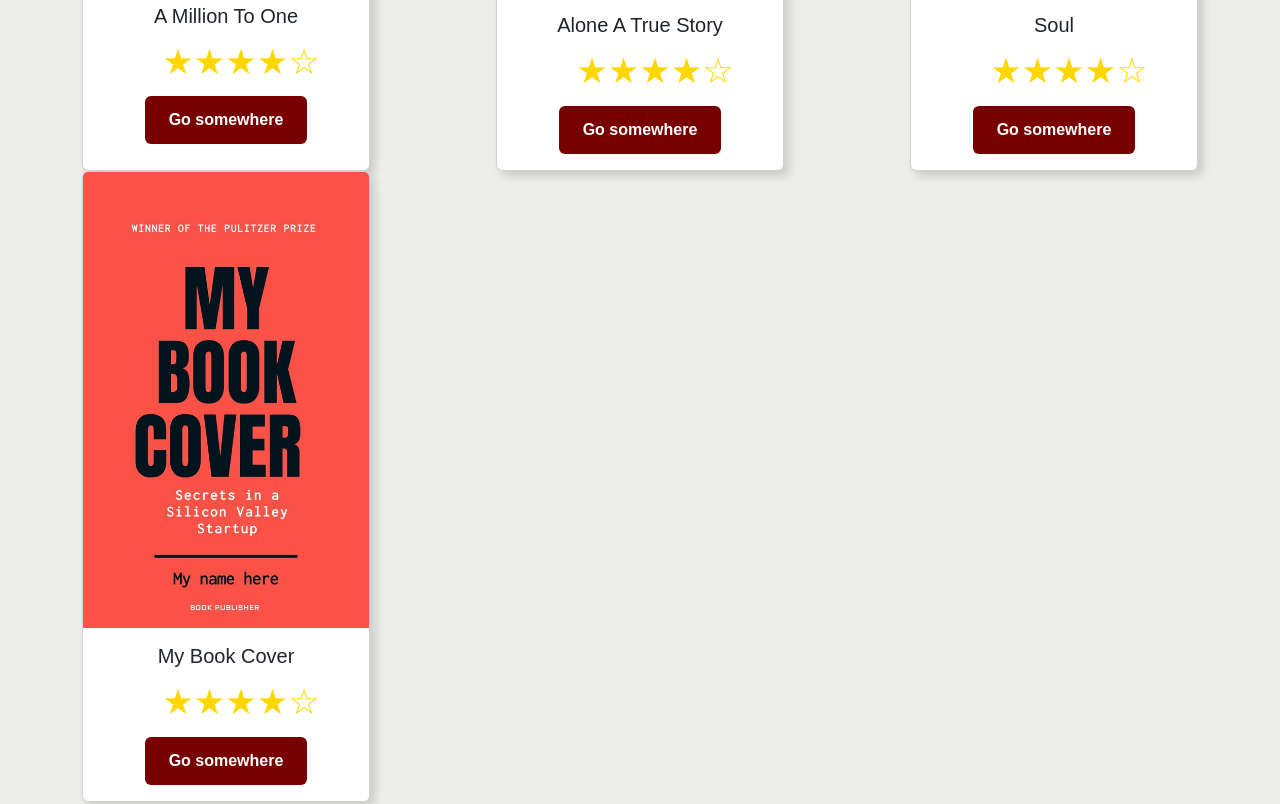
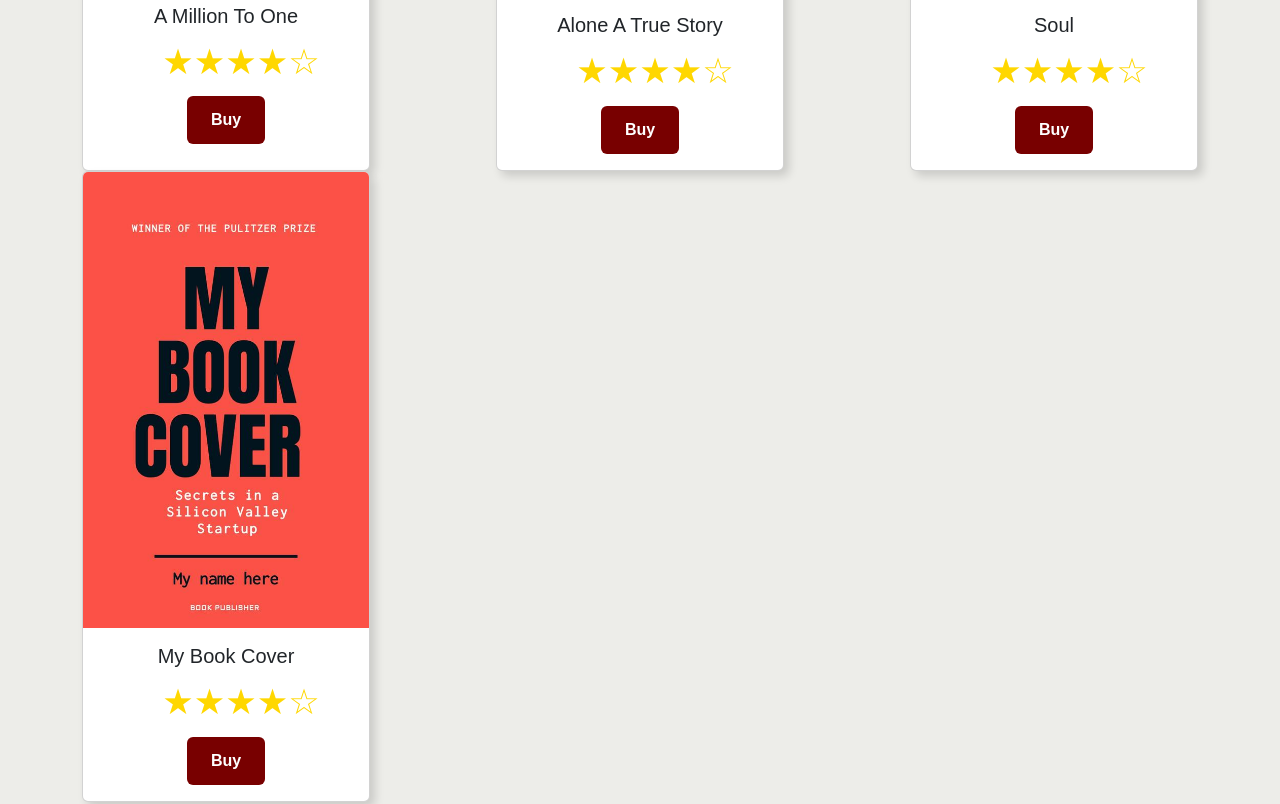
Before and after one commit to palak-007/BookShow, a plain HTML site: page index.html in a window 1280 px wide. Shown: the part 1600-2404 px from the top of the page. Drawn offline with nearby package versions, Linux system fonts and the light colour scheme.

Commit message:
Update index.html

```diff
--- a/index.html
+++ b/index.html
@@ -87,7 +87,7 @@
                     <div class="star-rating">
                         <span class="star">&#9733;&#9733;&#9733;&#9733;&#9734;</span>
                     </div>
-                    <a href="#" class="primary-button">Go somewhere</a>
+                    <a href="caught.html" class="primary-button">Buy</a>
                 </div>
             </div>
 
@@ -98,7 +98,7 @@
                     <div class="star-rating">
                         <span class="star">&#9733;&#9733;&#9733;&#9733;&#9734;</span>
                     </div>
-                    <a href="#" class="primary-button">Go somewhere</a>
+                    <a href="caught.html" class="primary-button">Buy</a>
                 </div>
             </div>
             <div class="card card-shadow" style="width: 18rem;">
@@ -108,7 +108,7 @@
                     <div class="star-rating">
                         <span class="star">&#9733;&#9733;&#9733;&#9733;&#9734;</span>
                     </div>
-                    <a href="#" class="primary-button">Go somewhere</a>
+                    <a href="caught.html" class="primary-button">Buy</a>
                 </div>
             </div>
             <div class="card card-shadow" style="width: 18rem;">
@@ -118,7 +118,7 @@
                     <div class="star-rating">
                         <span class="star">&#9733;&#9733;&#9733;&#9733;&#9734;</span>
                     </div>
-                    <a href="#" class="primary-button">Go somewhere</a>
+                    <a href="caught.html" class="primary-button">Buy</a>
                 </div>
             </div>
         </div>
```
